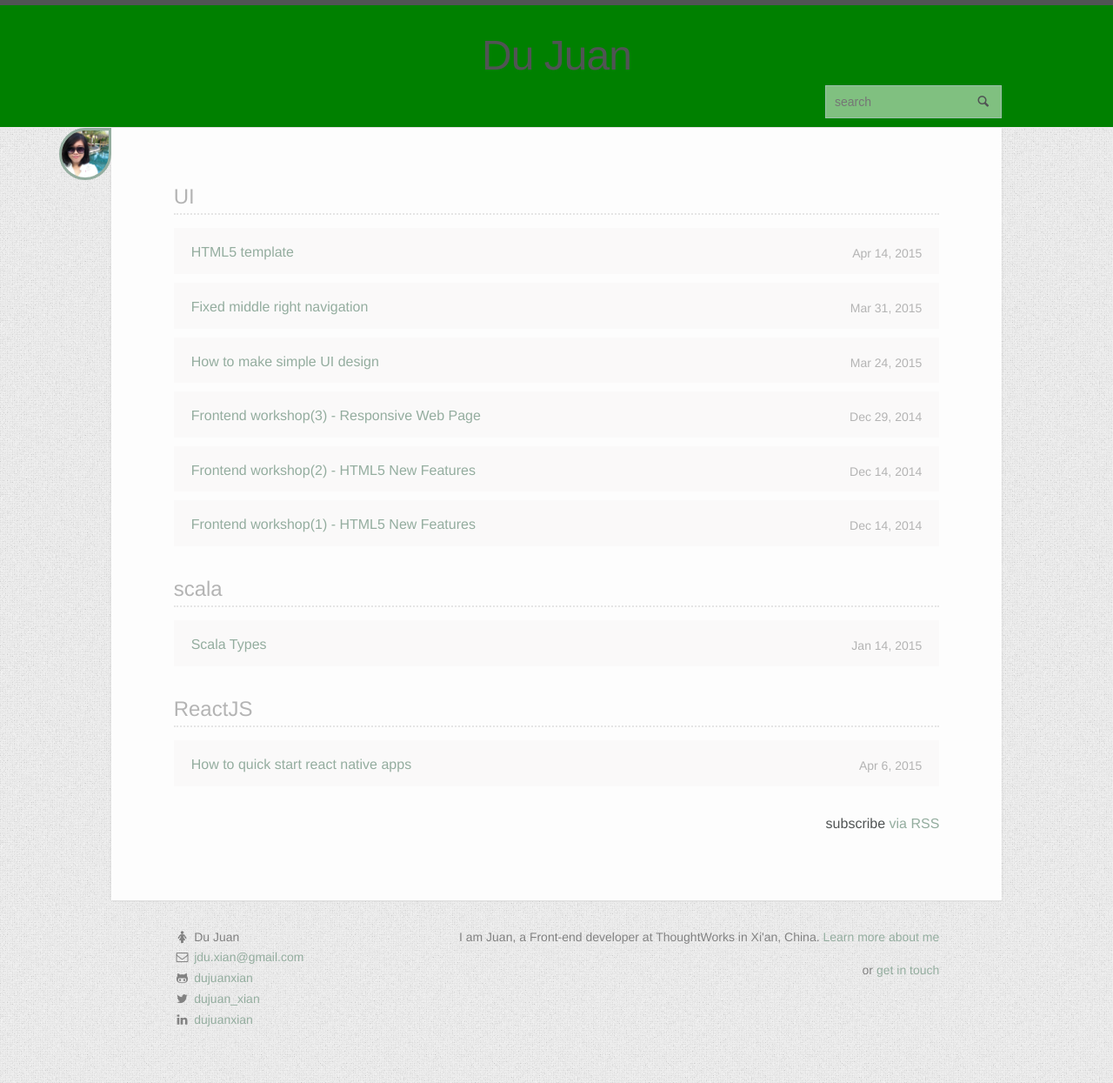
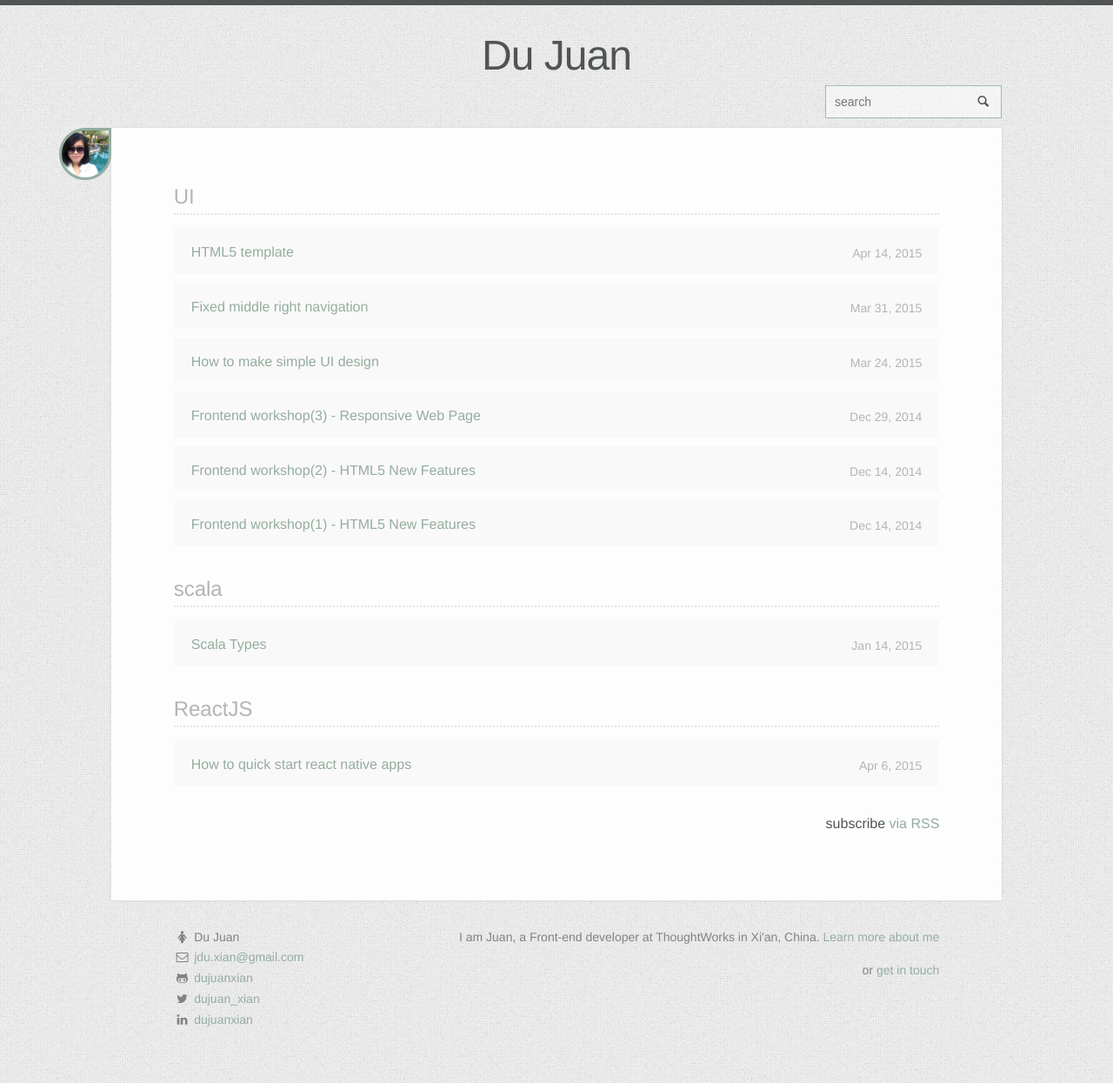
Before and after one commit to dujuanxian/dujuanxian.github.com, a Jekyll site: the page built from index.html, in a window 1280 px wide. Shown: the whole page at 87% size. Built offline with Jekyll 4.4.1, drawn with Linux system fonts in a browser that asks for light colours; some web fonts are replaced; comment, search, counter and statistics services are not loaded.

Commit message:
mistaken add style

```diff
--- a/css/main.css
+++ b/css/main.css
@@ -414,7 +414,6 @@ pre > code {
 .site-header {
   border-bottom: 1px solid #e8e8e8;
   min-height: 140px;
-  background: green;
   position: relative;
   margin: 0 auto;
   width: 100%;
```
Also changed, not shown: css/main.min.css.
